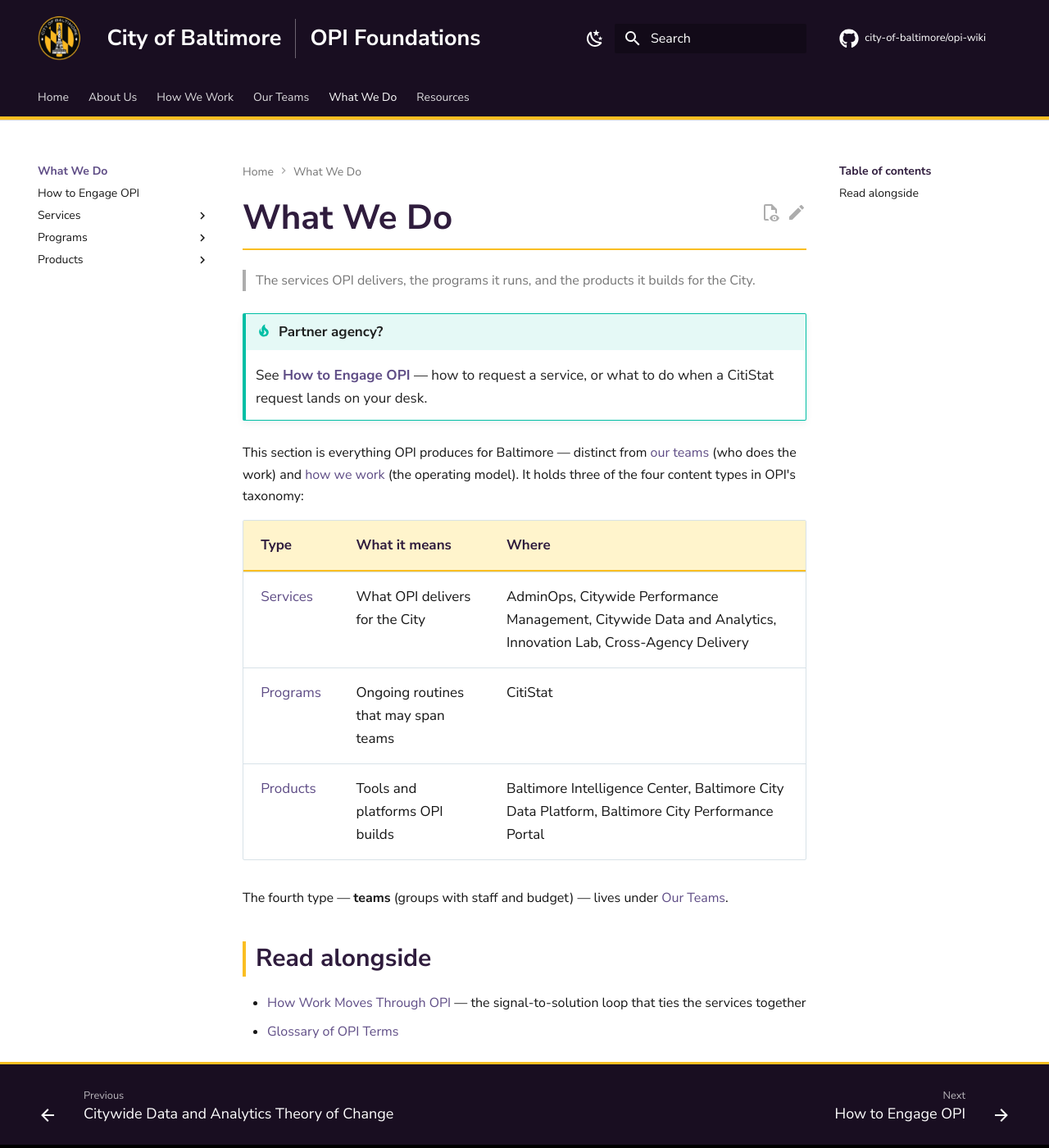
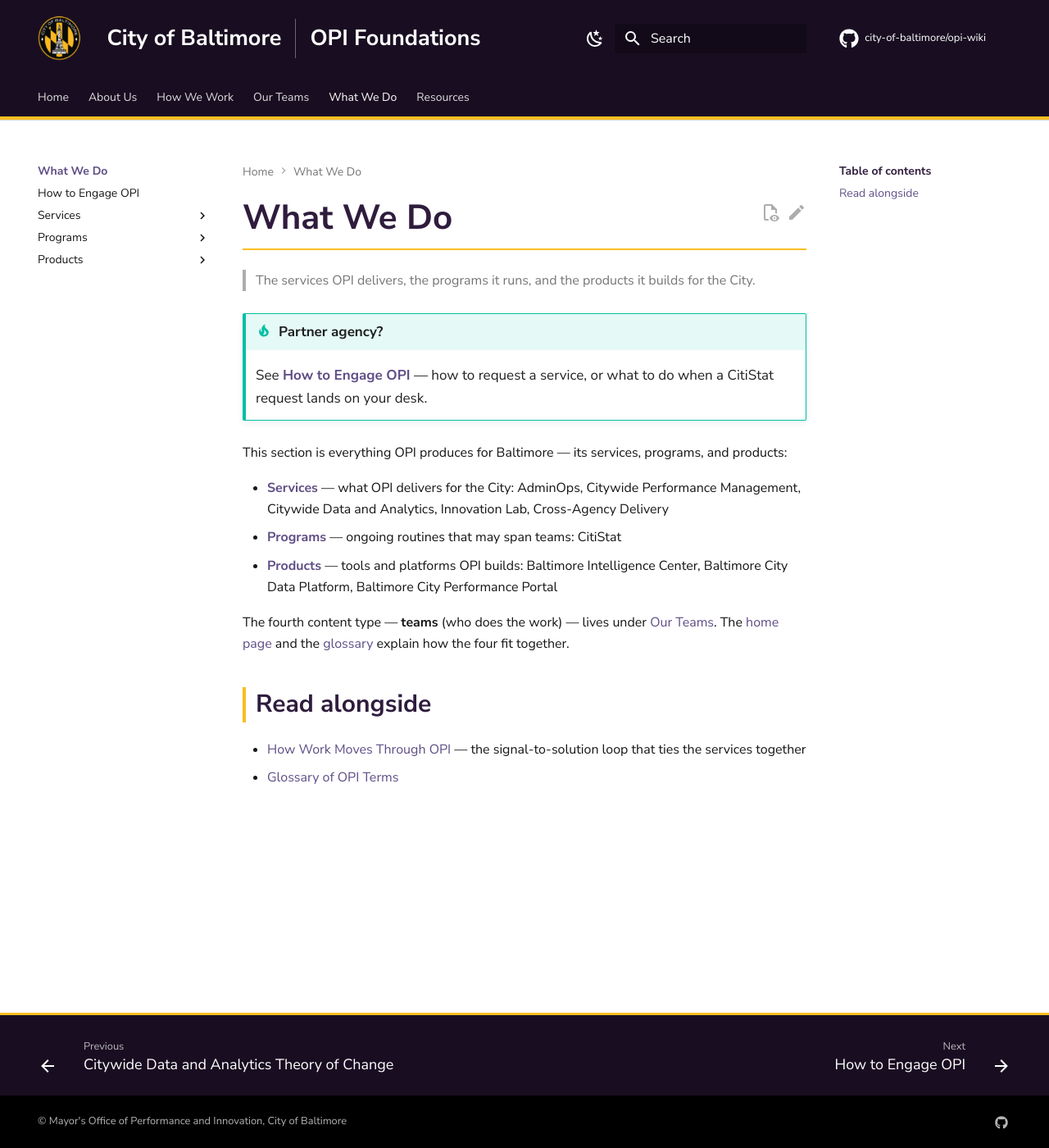
Before and after one commit to city-of-baltimore/opi-wiki, an MkDocs documentation site: the page built from docs/what-we-do/index.md, in a window 1280 px wide and 1400 px high. Shown: the whole window at 82% size. Built offline with MkDocs 1.6.1 and Material for MkDocs 9.7.7, drawn with Linux system fonts in a browser that asks for light colours; some web fonts are replaced; comment, search, counter and statistics services are not loaded.

Commit message:
Reframe How-to-Engage for inbound requests; de-dup the front-door taxonomy
- How to Engage OPI: expand "What to do with a CitiStat request" into a 4-step
  "what to expect" sequence for a partner who just got a request, not only the
  "request a service" outbound path.
- Front-door taxonomy de-dup: make the Home page the single taxonomy teacher (its
  four-type table). Trim what-we-do/index from a repeat taxonomy table to a plain
  navigational list that points to Home + glossary. Fix our-teams/index, where the
  portfolio->team sweep had left "team" defined twice, replacing it with a one-line
  four-type distinction that points to the glossary.

55 tests + strict build + consistency all pass.

```diff
--- a/docs/what-we-do/index.md
+++ b/docs/what-we-do/index.md
@@ -5,15 +5,13 @@
 !!! tip "Partner agency?"
     See **[How to Engage OPI](how-to-engage-opi.md)** — how to request a service, or what to do when a CitiStat request lands on your desk.
 
-This section is everything OPI produces for Baltimore — distinct from [our teams](../our-teams/index.md) (who does the work) and [how we work](../how-we-work/index.md) (the operating model). It holds three of the four content types in OPI's taxonomy:
+This section is everything OPI produces for Baltimore — its services, programs, and products:
 
-| Type | What it means | Where |
-| --- | --- | --- |
-| [Services](services/index.md) | What OPI delivers for the City | AdminOps, Citywide Performance Management, Citywide Data and Analytics, Innovation Lab, Cross-Agency Delivery |
-| [Programs](programs/index.md) | Ongoing routines that may span teams | CitiStat |
-| [Products](products/index.md) | Tools and platforms OPI builds | Baltimore Intelligence Center, Baltimore City Data Platform, Baltimore City Performance Portal |
+- **[Services](services/index.md)** — what OPI delivers for the City: AdminOps, Citywide Performance Management, Citywide Data and Analytics, Innovation Lab, Cross-Agency Delivery
+- **[Programs](programs/index.md)** — ongoing routines that may span teams: CitiStat
+- **[Products](products/index.md)** — tools and platforms OPI builds: Baltimore Intelligence Center, Baltimore City Data Platform, Baltimore City Performance Portal
 
-The fourth type — **teams** (groups with staff and budget) — lives under [Our Teams](../our-teams/index.md).
+The fourth content type — **teams** (who does the work) — lives under [Our Teams](../our-teams/index.md). The [home page](../index.md#how-this-site-is-organized) and the [glossary](../resources/reference/glossary.md) explain how the four fit together.
 
 ## Read alongside
 
```
Also changed, not shown: docs/our-teams/index.md (+2 -2 lines), docs/what-we-do/how-to-engage-opi.md (+8 -1 lines).
